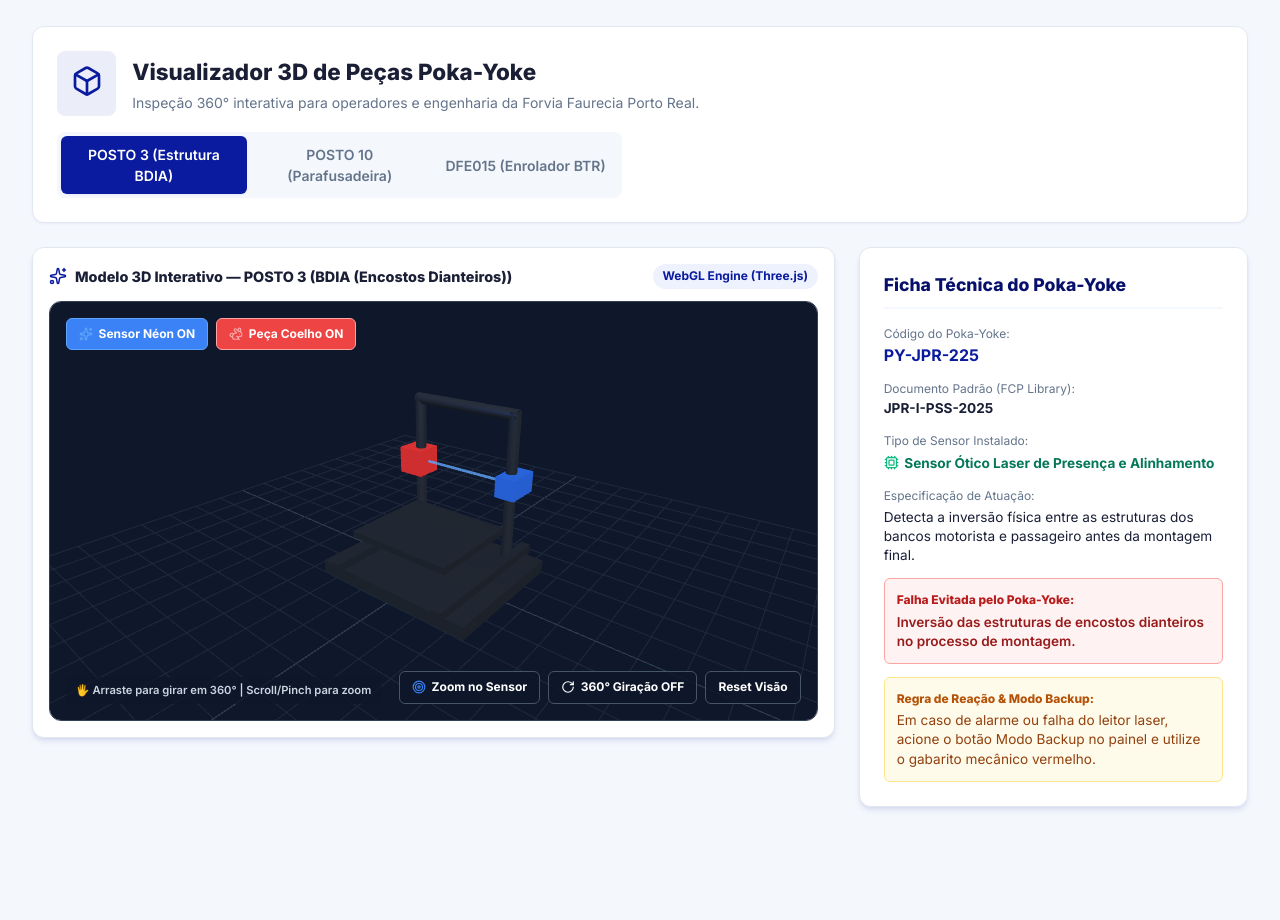
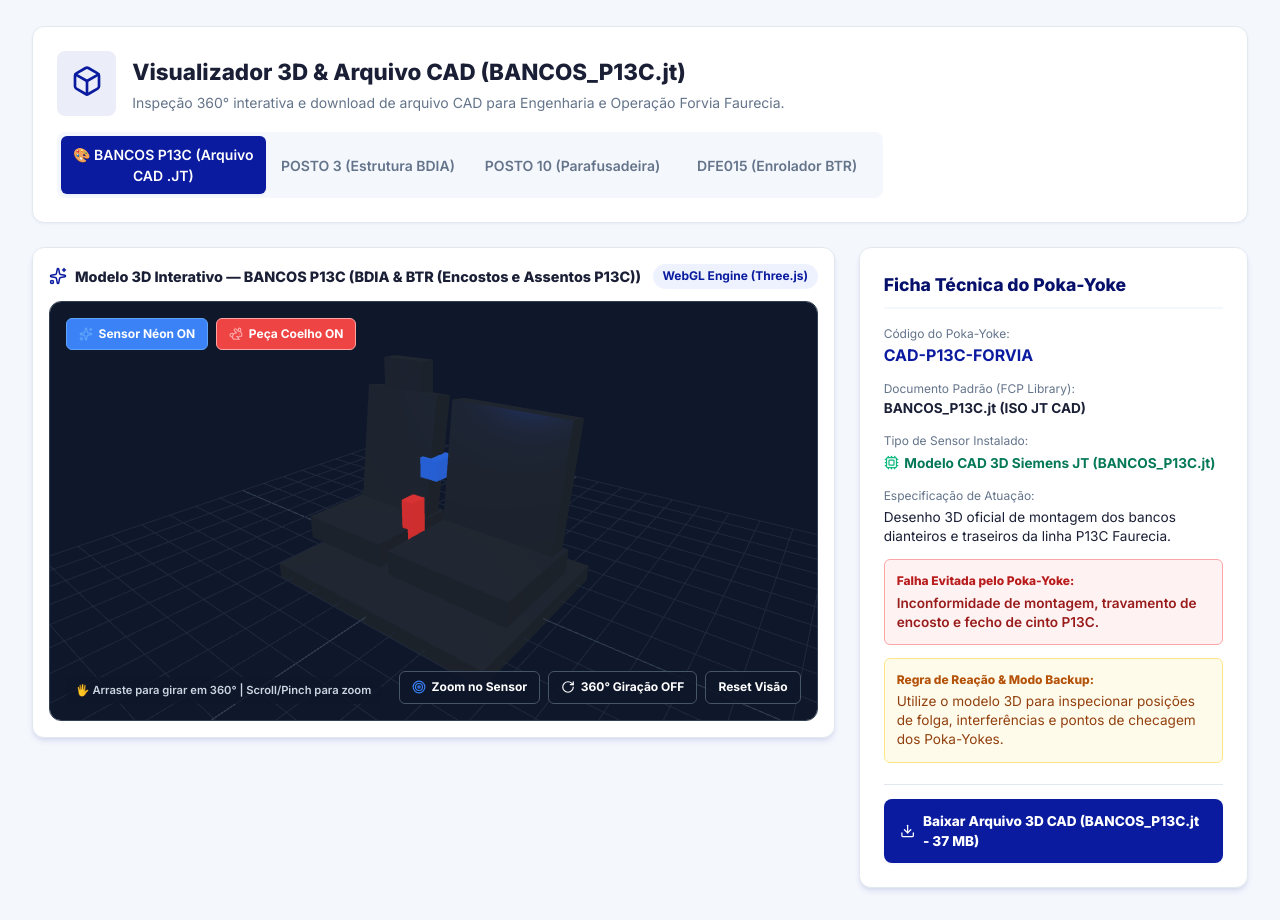
Before and after one commit to luizhenri25/poka-yoke, a React (Vite) app: page /visualizador-3d in a window 1280 px wide. Shown: the part 180-1100 px from the top of the page. Before the commit the page ends 1019 px from the top, so only its background shows below. Built offline with nearby package versions, Linux system fonts and the light colour scheme.

Commit message:
feat: Integracao do modelo e arquivo 3D CAD BANCOS_P13C.jt no Visualizador 3D

```diff
--- a/src/components/PokaYokeViewer3D.jsx
+++ b/src/components/PokaYokeViewer3D.jsx
@@ -93,7 +93,60 @@ export default function PokaYokeViewer3D({ modelType = 'POSTO3', highlightSensor
       roughness: 0.2
     });
 
-    if (modelType === 'POSTO3') {
+    if (modelType === 'BANCOS_P13C') {
+      // ESTRUTURA COMPLETA DOS BANCOS P13C (FORVIA FAURECIA - BANCOS_P13C.jt)
+      // Base da plataforma de montagem
+      const baseGeo = new THREE.BoxGeometry(3.6, 0.25, 2.8);
+      const baseMesh = new THREE.Mesh(baseGeo, metalMaterial);
+      baseMesh.position.y = -1.0;
+      mainGroup.add(baseMesh);
+
+      // Banco Dianteiro P13C - Assento
+      const seatP13CGeo = new THREE.BoxGeometry(1.4, 0.35, 1.4);
+      const seatP13CMesh = new THREE.Mesh(seatP13CGeo, metalMaterial);
+      seatP13CMesh.position.set(-0.9, -0.4, 0.2);
+      mainGroup.add(seatP13CMesh);
+
+      // Encosto Dianteiro P13C
+      const backP13CGeo = new THREE.BoxGeometry(1.3, 1.8, 0.3);
+      const backP13CMesh = new THREE.Mesh(backP13CGeo, metalMaterial);
+      backP13CMesh.position.set(-0.9, 0.6, -0.4);
+      backP13CMesh.rotation.x = -0.15;
+      mainGroup.add(backP13CMesh);
+
+      // Apoio de Cabeça P13C
+      const headrestGeo = new THREE.BoxGeometry(0.7, 0.45, 0.25);
+      const headrestMesh = new THREE.Mesh(headrestGeo, metalMaterial);
+      headrestMesh.position.set(-0.9, 1.7, -0.55);
+      mainGroup.add(headrestMesh);
+
+      // Banco Traseiro P13C (BTR - Bipartido 60/40)
+      const rearSeatGeo = new THREE.BoxGeometry(1.8, 0.35, 1.5);
+      const rearSeatMesh = new THREE.Mesh(rearSeatGeo, metalMaterial);
+      rearSeatMesh.position.set(0.9, -0.4, 0.2);
+      mainGroup.add(rearSeatMesh);
+
+      const rearBackGeo = new THREE.BoxGeometry(1.7, 1.7, 0.3);
+      const rearBackMesh = new THREE.Mesh(rearBackGeo, metalMaterial);
+      rearBackMesh.position.set(0.9, 0.65, -0.4);
+      rearBackMesh.rotation.x = -0.1;
+      mainGroup.add(rearBackMesh);
+
+      // Sensor Poka-Yoke néon de detecção P13C
+      const sensorP13CGeo = new THREE.BoxGeometry(0.3, 0.3, 0.4);
+      const sensorP13CMesh = new THREE.Mesh(sensorP13CGeo, highlightMaterial);
+      sensorP13CMesh.position.set(-0.25, 0.5, -0.4);
+      mainGroup.add(sensorP13CMesh);
+      sensorMeshRef.current = sensorP13CMesh;
+
+      // Fecho de Cinto P13C (Red Rabbit)
+      const buckleGeo = new THREE.BoxGeometry(0.2, 0.6, 0.25);
+      const buckleMesh = new THREE.Mesh(buckleGeo, rabbitMaterial);
+      buckleMesh.position.set(-0.2, -0.1, 0.2);
+      mainGroup.add(buckleMesh);
+      rabbitMeshRef.current = buckleMesh;
+
+    } else if (modelType === 'POSTO3') {
       // ESTRUTURA DE BANCO BDIA + SENSOR POKA YOKE DE INVERSÃO
       // Base metálica
       const baseGeo = new THREE.BoxGeometry(2.5, 0.2, 2);
--- a/src/pages/Visualizador3D.jsx
+++ b/src/pages/Visualizador3D.jsx
@@ -9,13 +9,28 @@ import {
   ShieldAlert,
   CheckCircle2,
   FileText,
-  Info
+  Info,
+  Download
 } from 'lucide-react';
 
 export default function Visualizador3D() {
-  const [selectedPosto, setSelectedPosto] = useState('POSTO3');
+  const [selectedPosto, setSelectedPosto] = useState('BANCOS_P13C');
 
   const postosInfo = {
+    BANCOS_P13C: {
+      codigoPY: 'CAD-P13C-FORVIA',
+      nome: 'Estrutura Completa de Bancos P13C (Arquivo CAD Siemens JT)',
+      posto: 'BANCOS P13C',
+      linha: 'BDIA & BTR (Encostos e Assentos P13C)',
+      docCode: 'BANCOS_P13C.jt (ISO JT CAD)',
+      sensorTipo: 'Modelo CAD 3D Siemens JT (BANCOS_P13C.jt)',
+      especificacao: 'Desenho 3D oficial de montagem dos bancos dianteiros e traseiros da linha P13C Faurecia.',
+      falhaEvitada: 'Inconformidade de montagem, travamento de encosto e fecho de cinto P13C.',
+      instrucaoBackup: 'Utilize o modelo 3D para inspecionar posições de folga, interferências e pontos de checagem dos Poka-Yokes.',
+      isCadFile: true,
+      fileUrl: '/BANCOS_P13C.jt',
+      fileSize: '37 MB'
+    },
     POSTO3: {
       codigoPY: 'PY-JPR-225',
       nome: 'Painel CLP Inversão de Estrutura EDIA',
@@ -75,16 +90,22 @@ export default function Visualizador3D() {
           </div>
           <div>
             <h2 style={{ fontSize: '1.4rem', fontWeight: 800, color: 'var(--color-text-main)', margin: 0 }}>
-              Visualizador 3D de Peças Poka-Yoke
+              Visualizador 3D & Arquivo CAD (BANCOS_P13C.jt)
             </h2>
             <p style={{ color: 'var(--color-text-muted)', fontSize: '0.875rem', marginTop: '0.2rem' }}>
-              Inspeção 360° interativa para operadores e engenharia da Forvia Faurecia Porto Real.
+              Inspeção 360° interativa e download de arquivo CAD para Engenharia e Operação Forvia Faurecia.
             </p>
           </div>
         </div>
 
-        {/* Seletor de Posto em 3D */}
+        {/* Seletor de Modelo 3D */}
         <div className="segmented-control" style={{ margin: 0 }}>
+          <button
+            className={`segmented-btn ${selectedPosto === 'BANCOS_P13C' ? 'active' : ''}`}
+            onClick={() => setSelectedPosto('BANCOS_P13C')}
+          >
+            🎨 BANCOS P13C (Arquivo CAD .JT)
+          </button>
           <button
             className={`segmented-btn ${selectedPosto === 'POSTO3' ? 'active' : ''}`}
             onClick={() => setSelectedPosto('POSTO3')}
@@ -177,6 +198,32 @@ export default function Visualizador3D() {
                 </p>
               </div>
 
+              {/* Botão de Download do Arquivo 3D CAD Original (BANCOS_P13C.jt) */}
+              <div style={{ marginTop: '0.5rem', borderTop: '1px solid var(--color-border)', paddingTop: '0.85rem' }}>
+                <a
+                  href="/BANCOS_P13C.jt"
+                  download="BANCOS_P13C.jt"
+                  className="btn btn-primary"
+                  style={{
+                    width: '100%',
+                    padding: '0.75rem 1rem',
+                    borderRadius: 'var(--radius-md)',
+                    backgroundColor: '#0A1B9F',
+                    color: 'white',
+                    fontWeight: 800,
+                    fontSize: '0.85rem',
+                    display: 'flex',
+                    alignItems: 'center',
+                    justifyContent: 'center',
+                    gap: '0.5rem',
+                    textDecoration: 'none',
+                    boxShadow: 'var(--shadow-sm)'
+                  }}
+                >
+                  <Download size={18} /> Baixar Arquivo 3D CAD (BANCOS_P13C.jt - 37 MB)
+                </a>
+              </div>
+
             </div>
           </div>
 
```
Also changed, not shown: 2 other files (tests, documents, lock files or other folders).
